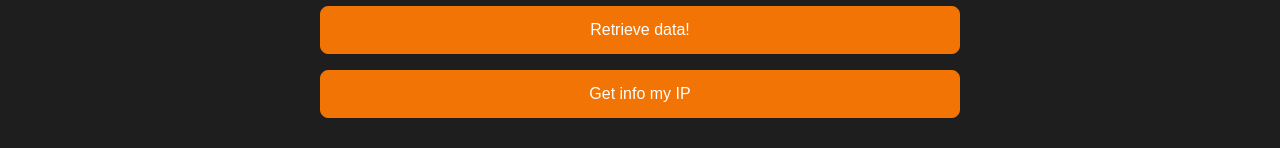
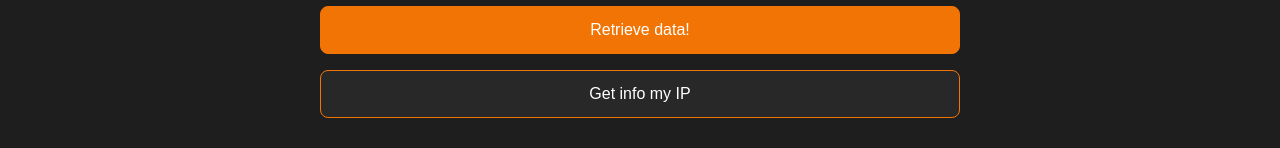
Before and after one commit to JSisques/IP-Detective, a React (Create React App) app: page / in a window 1280 px wide. Shown: the part 279-427 px from the top of the page. Built offline with nearby package versions, Linux system fonts and the light colour scheme.

Commit message:
Update UI

```diff
--- a/public/index.html
+++ b/public/index.html
@@ -24,7 +24,7 @@
       work correctly both with client-side routing and a non-root public URL.
       Learn how to configure a non-root public URL by running `npm run build`.
     -->
-    <title>React App</title>
+    <title>IP Detective</title>
   </head>
   <body>
     <noscript>You need to enable JavaScript to run this app.</noscript>
--- a/src/App.css
+++ b/src/App.css
@@ -1,6 +1,7 @@
 /* VARIABLES */
 :root{
   --background-color: #1e1e1e;
+  --secondary-background-color: #282828;
   --primary-color: #F27405;
   --transition-time: 250ms;
   --primary-font-color: #FFF;
--- a/src/components/Form/Button/Button.css
+++ b/src/components/Form/Button/Button.css
@@ -25,3 +25,9 @@
     box-shadow: 5px 5px 5px 0px rgba(0, 0, 0, 0.5);
     cursor: pointer;
 }
+
+.button-element.secondary {
+    background-color: red;
+    background-color: var(--secondary-background-color);
+    border: 1px solid var(--primary-color);
+}
--- a/src/components/Form/Button/Button.jsx
+++ b/src/components/Form/Button/Button.jsx
@@ -5,7 +5,7 @@ export default function Button(props) {
   return (
     <>
     <div className="button-container">
-        <button className='button-element' onClick={props.handleMethod}>
+        <button className={props.primary ? 'button-element' : 'button-element secondary'} onClick={props.handleMethod}>
           {props.text}
         </button>
     </div>
--- a/src/components/Form/Form.jsx
+++ b/src/components/Form/Form.jsx
@@ -41,7 +41,7 @@ export default function Form() {
     <>
       <div className="form-container">
         <Input labelText="IP Address" placeholder="Write an IP address" hint="For example: 192.168.1.2" onChange={function (e) { getInputValue(e) }} />
-        <Button text="Retrieve data!" handleMethod={function (e) { fetchApi(false) }} />
+        <Button text="Retrieve data!" primary={true} handleMethod={function (e) { fetchApi(false) }} />
         <Button text="Get info my IP" handleMethod={function (e) { fetchApi(true) }} />
             {data != null ? <DisplayData data={JSON.stringify(data, null, 2)} /> : ""}
       </div>
```
Also changed, not shown: 1 other file (tests, documents, lock files or other folders).
